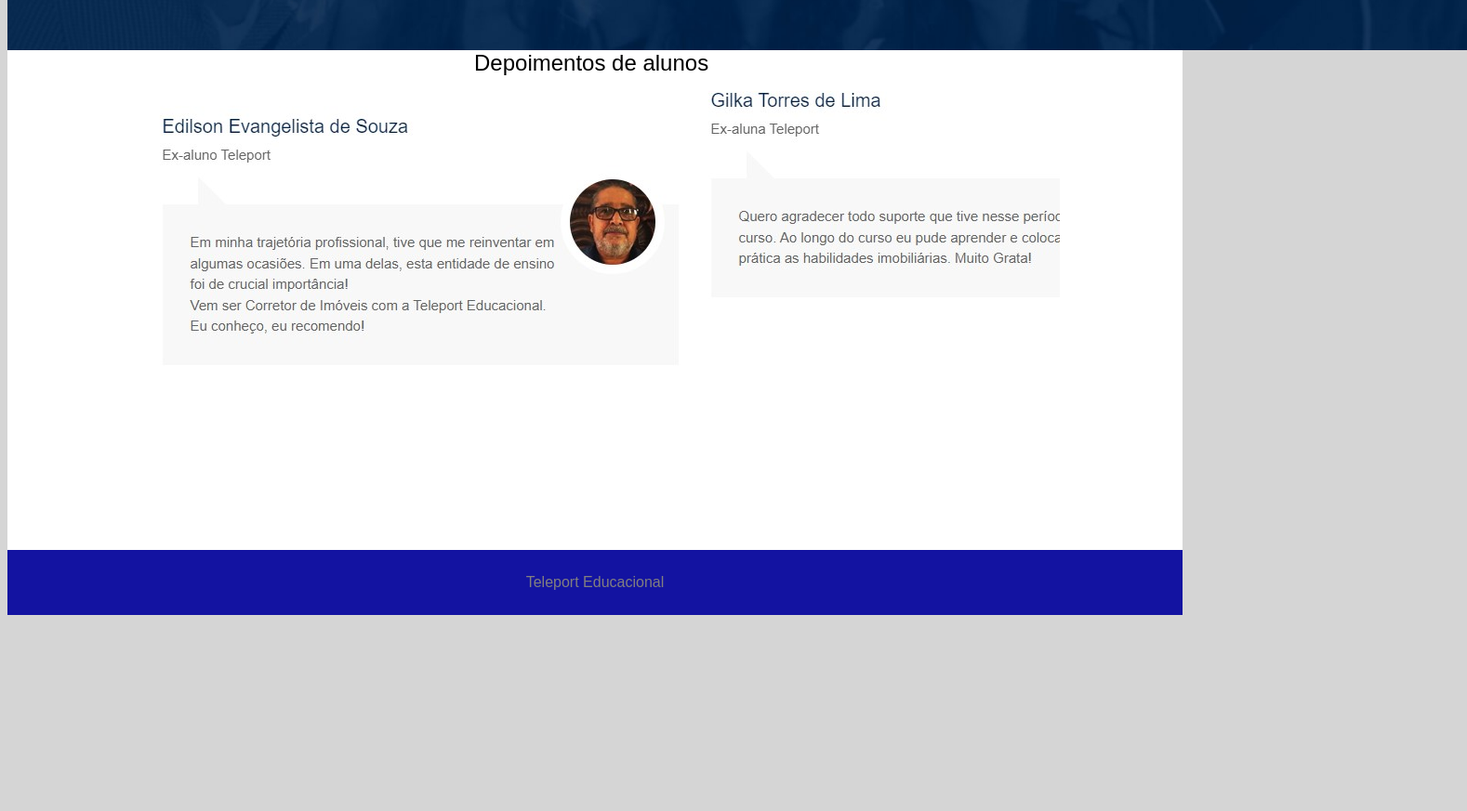
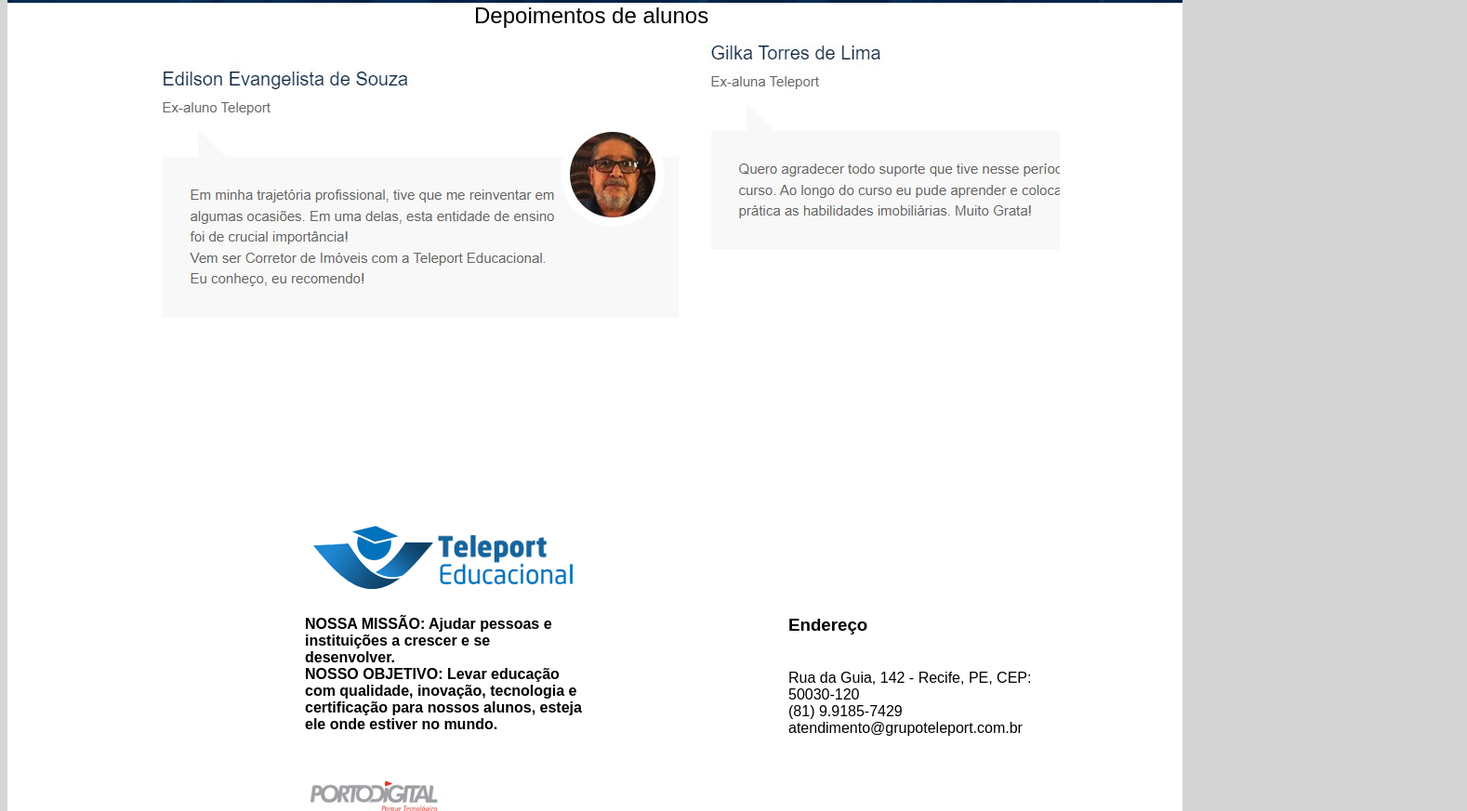
Before and after one commit to BrunoNascimento02/CRECI_Corretor, a plain HTML site: page SiteExemplo/index.html in a window 1280 px wide. Shown: the part 1927-2800 px from the top of the page at 93% size, 1578 px wide, since content can reach past the window. Before the commit the page ends 2597 px from the top, so only its background shows below. Drawn offline with Linux system fonts and the light colour scheme; files whose address does not match are found by name.

Commit message:
quasefinalizado

```diff
--- a/SiteExemplo/index.html
+++ b/SiteExemplo/index.html
@@ -137,6 +137,33 @@
           </div>
 
     </main>
+    <div class="final">
+        <div class="boxfinal">
+            <span>
+            <img src="imagem/logo.png" alt="">
+            <h4>
+                <strong>NOSSA MISSÃO</strong>: Ajudar pessoas e instituições a crescer e se desenvolver.
+                <br>
+                <strong>NOSSO OBJETIVO</strong>: Levar educação com qualidade, inovação, tecnologia e certificação para nossos alunos, esteja ele onde estiver no mundo.
+            </h4>
+            <br>
+            </span>
+            <img src="imagem/porto.png" alt="" width="150">
+        </div>
+        <div class="boxfinal2">
+            <span>
+            <h4>
+                <h3>Endereço</h3>
+                <br>
+                Rua da Guia, 142 - Recife, PE, CEP: 50030-120
+                <br>
+                (81) 9.9185-7429
+                <br>
+                atendimento@grupoteleport.com.br
+            </h4>
+            </span>
+        </div>
+    </div>
 </body>
 <footer>
     <p>Teleport Educacional</p>
--- a/SiteExemplo/style.css
+++ b/SiteExemplo/style.css
@@ -76,9 +76,10 @@ main section article img {
 
 main div#container{
     height: 550px;
+    width: 1454px;
     display: block;
     position: relative;
-    background-color: rgba(227, 225, 225, 0.676);
+    background-color: rgba(209, 209, 209, 0.676);
     margin: auto;
 }
 
@@ -90,6 +91,7 @@ main div#produto{
     margin-left: 10%;
     margin-right: 10%;
     top: 10%;
+
 }
 
 main div#quadrado{
@@ -118,7 +120,7 @@ main div#quadrado a{
 }
 
 .imagem{
-    max-width: 1570px;
+    max-width: 100%;
     display: block;
     margin: auto;
 }
@@ -210,6 +212,29 @@ nav a:hover{
   }
 
 
+div.final{
+    background-color: rgb(255, 255, 255);
+    width: auto;
+    height: 400px;
+    display: flex;
+    columns: 2;
+    padding-left: 300px;
+    font-family: Arial, Helvetica, sans-serif;
+}
+
+div.boxfinal{
+    max-width: 300px;
+    height: 400px;
+    padding: 20px;
+}
+
+div.boxfinal2{
+    width: 300px;
+    height: 400px;
+    padding-left: 200px;
+    padding-top: 100px;
+}
+
 footer{
     font-family: Arial, Helvetica, sans-serif;
     background-color: var(--cor-01);
```
Also changed, not shown: SiteExemplo/imagem/porto.png (added).
